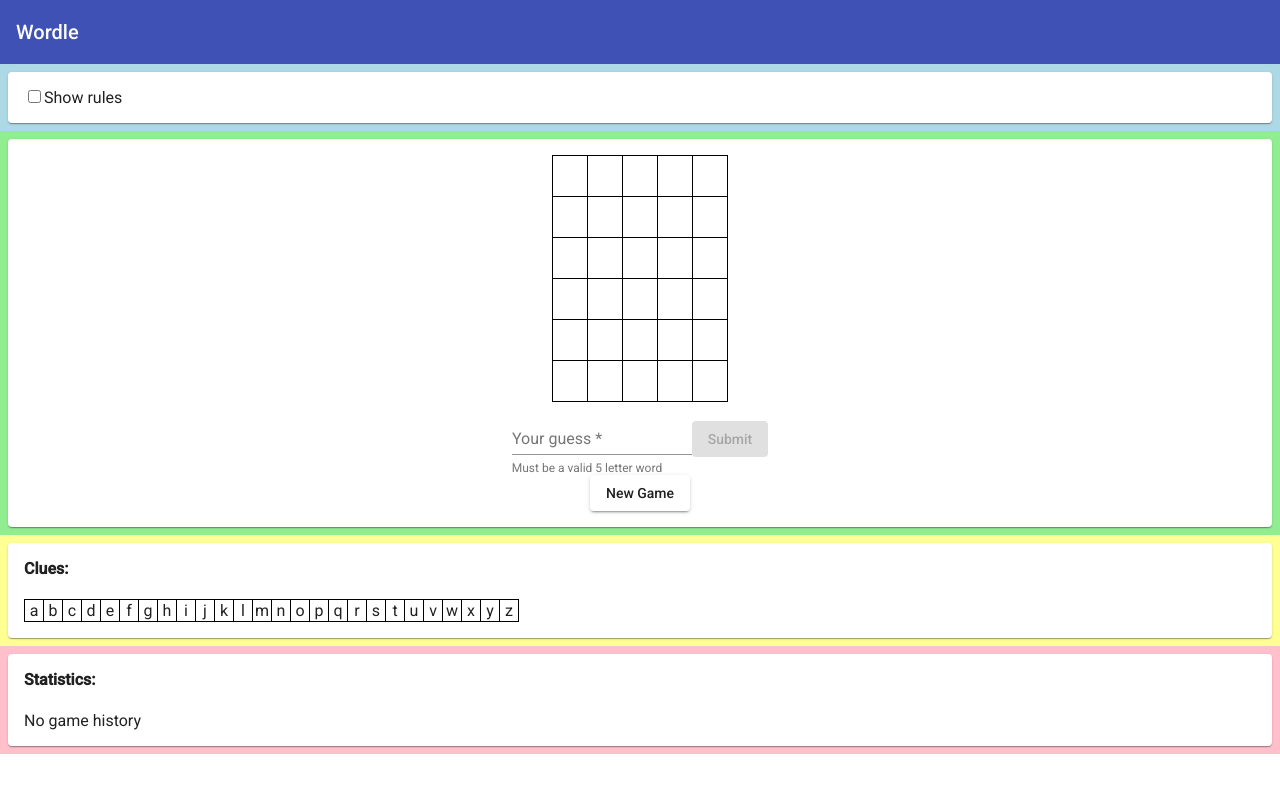
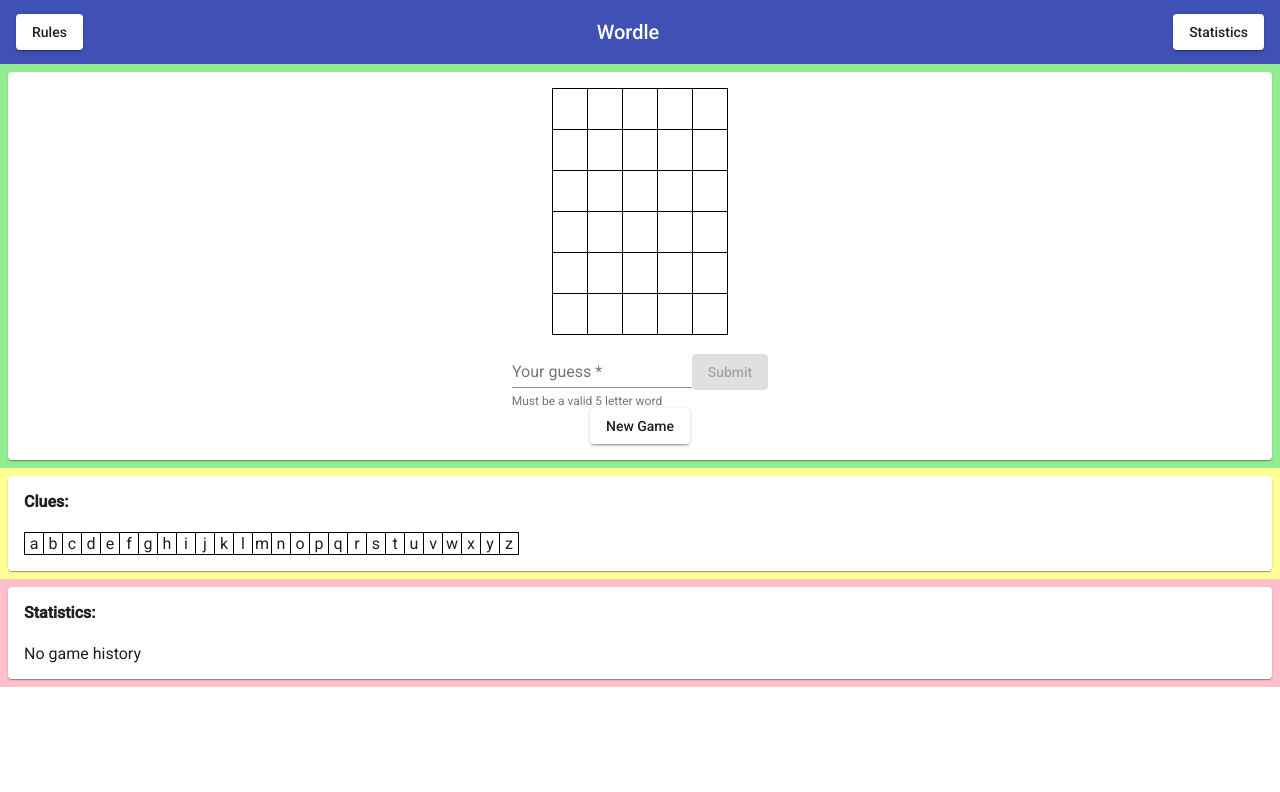
Before and after one commit to andreashsy/wordle, an Angular app: page / in a window 1280 px wide. Shown: the top 792 px of the page. Built offline with nearby package versions, Linux system fonts and the light colour scheme.

Commit message:
EDIT: changed how the rules section and statistics section is toggled

```diff
--- a/src/app/app.component.css
+++ b/src/app/app.component.css
@@ -13,6 +13,10 @@
 
 .N {
     background-color: lightgrey;
+}
+
+.toolbar-header {
+  justify-content: space-between;
 }
 
 mat-card {
--- a/src/app/app.component.html
+++ b/src/app/app.component.html
@@ -1,6 +1,8 @@
 <mat-toolbar color="primary">
-  <mat-toolbar-row>
+  <mat-toolbar-row class="toolbar-header">
+    <button mat-raised-button (click)="onRulesButtonPress()">Rules</button>
     <span>Wordle</span>
+    <button mat-raised-button (click)="onStatisticsButtonPress()">Statistics</button>
   </mat-toolbar-row>
 </mat-toolbar>
 <div class="content">
@@ -8,11 +10,8 @@
   fxLayout="column"
   fxLayoutAlign="center"
   >
-    <div fxLayout="column" name="col-1" id="col-1" fxFlex="grow">
+    <div fxLayout="column" name="col-1" id="col-1" fxFlex="grow" *ngIf="showRulesSection">
       <mat-card>
-        <input type="checkbox" name="checkbox-rules" (change)="onRuleCheckboxChange()">
-        <label for="checkbox-rules">Show rules</label>
-        <div name="rules" *ngIf="showRules">
         <h3>Rules</h3>
         <ul>
             <li>Guess a five letter English word</li>
@@ -22,7 +21,6 @@
             <li>If a letter is in the word but not in the correct position, it appears as yellow</li>
             <li>If a letter is not in the word, it appears as grey</li>
         </ul>
-        </div>
       </mat-card>
     </div>
 
@@ -106,7 +104,7 @@
     </div>
 
 
-    <div name="col-4" id="col-4" fxFlex="grow">
+    <div name="col-4" id="col-4" fxFlex="grow" *ngIf="showStatisticsSection">
       <mat-card>
         <h4>Statistics:</h4>
         <p *ngIf="!gameHistory">No game history</p>
--- a/src/app/app.component.ts
+++ b/src/app/app.component.ts
@@ -24,8 +24,8 @@
     Validators.required,
     wordNotInListValidator(this.player.FIVE_LETTER_WORDS_LIST),
   ]);
-  showRules: Boolean = false;
-  showHelpers: Boolean = true;
+  showRulesSection: Boolean = false;
+  showStatisticsSection: Boolean = true;
   readonly KEY_STORAGE: string = "gameHistory-" + "standard" + "_" + this.player.answer.length + "_" + this.player.maxGuesses;
   gameHistory: string = ""
   statistics: Statistics;
@@ -39,7 +39,7 @@
     });
     this.loadGameHistoryFromLocalStorage()
     this.statistics = new Statistics(this.gameHistory)
-    this.setTitle("Worldle")
+    this.setTitle("Wordle")
   }
 
   onSubmitGuess() {
@@ -91,9 +91,12 @@
     localStorage.setItem(this.KEY_STORAGE, this.gameHistory)
   }
 
-  onRuleCheckboxChange() {
-    console.log('Checkbox for rules changed!');
-    this.showRules = !this.showRules;
+  onRulesButtonPress() {
+    this.showRulesSection = !this.showRulesSection;
+  }
+
+  onStatisticsButtonPress() {
+    this.showStatisticsSection = !this.showStatisticsSection;
   }
 
   onResetStatistics() {
```
Lines whose indentation alone changed are shown as unchanged.
